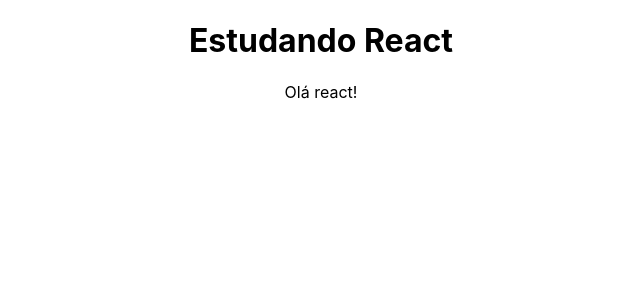
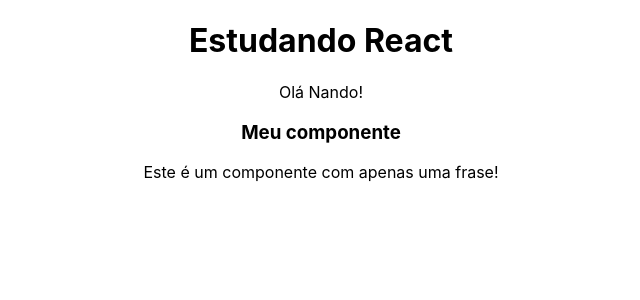
Before and after one commit to nandovbr/revisando-react, a React (Create React App) app: page / in a window 1280 px wide. Shown: the top 300 px of the page, without its empty margins (319-959 px from the left). Built offline with nearby package versions, Linux system fonts and the light colour scheme.

Commit message:
adicionando e relembrando conceitos de componentes

```diff
--- a/src/App.js
+++ b/src/App.js
@@ -1,11 +1,16 @@
-import logo from './logo.svg';
 import './App.css';
+import HelloWorld from './components/HelloWorld';
 
 function App() {
+
+  const name = "Nando";
+
   return (
     <div className="App">
       <h1>Estudando React</h1>
-      <p>Olá react!</p>
+      <p>Olá {name}!</p>
+
+      <HelloWorld />
     </div>
   );
 }
--- /dev/null
+++ b/src/components/Frase.js
@@ -0,0 +1,10 @@
+function Frase () {
+
+  return (
+    <div>
+      <p>Este é um componente com apenas uma frase!</p>
+    </div>
+  )
+}
+
+export default Frase;
--- /dev/null
+++ b/src/components/HelloWorld.js
@@ -0,0 +1,13 @@
+import Frase from './Frase';
+
+function HelloWorld() {
+  return (
+    <div>
+      <h3>Meu componente</h3>
+
+      <Frase />
+    </div>
+  );
+}
+
+export default HelloWorld;
```
